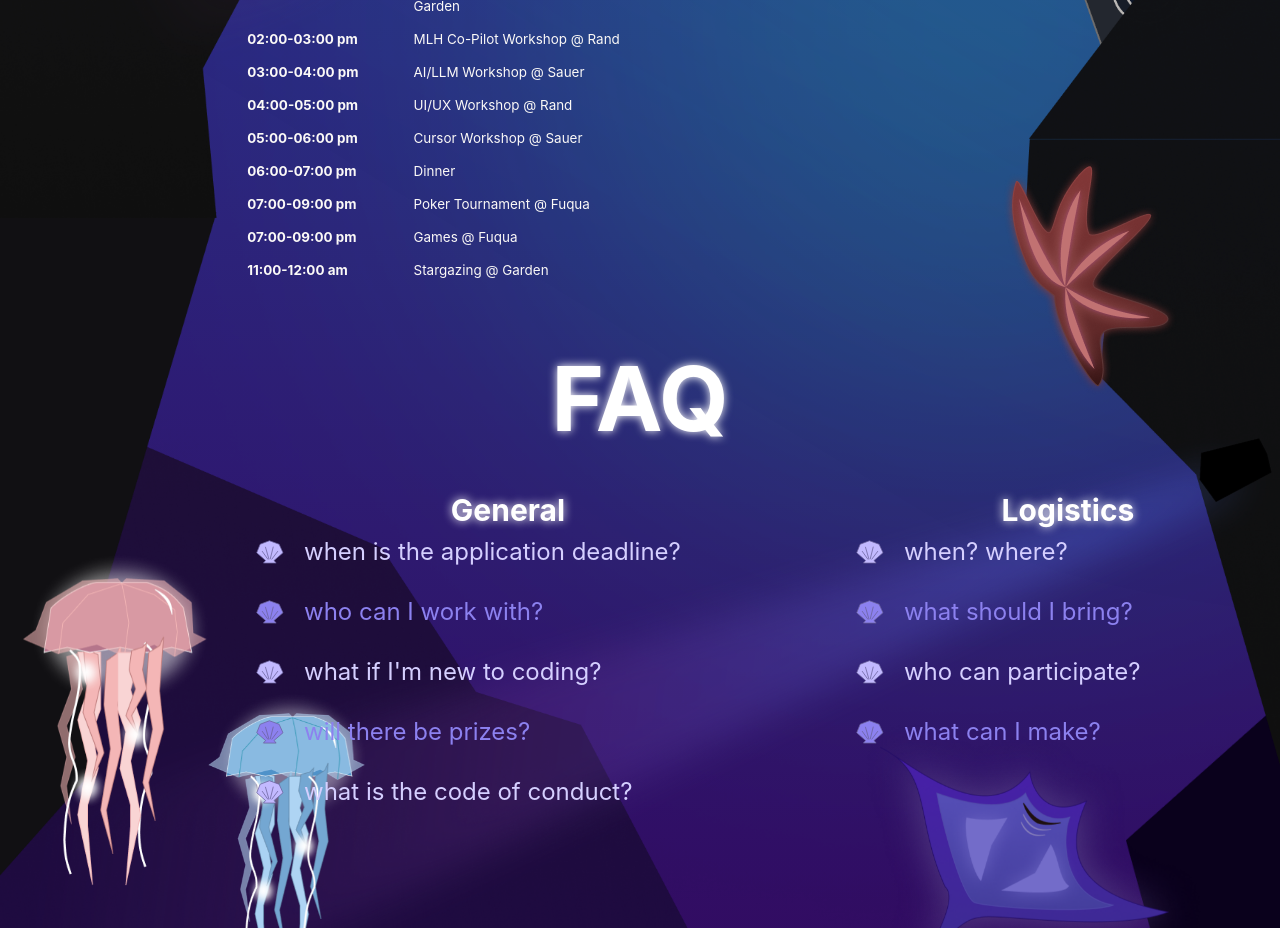
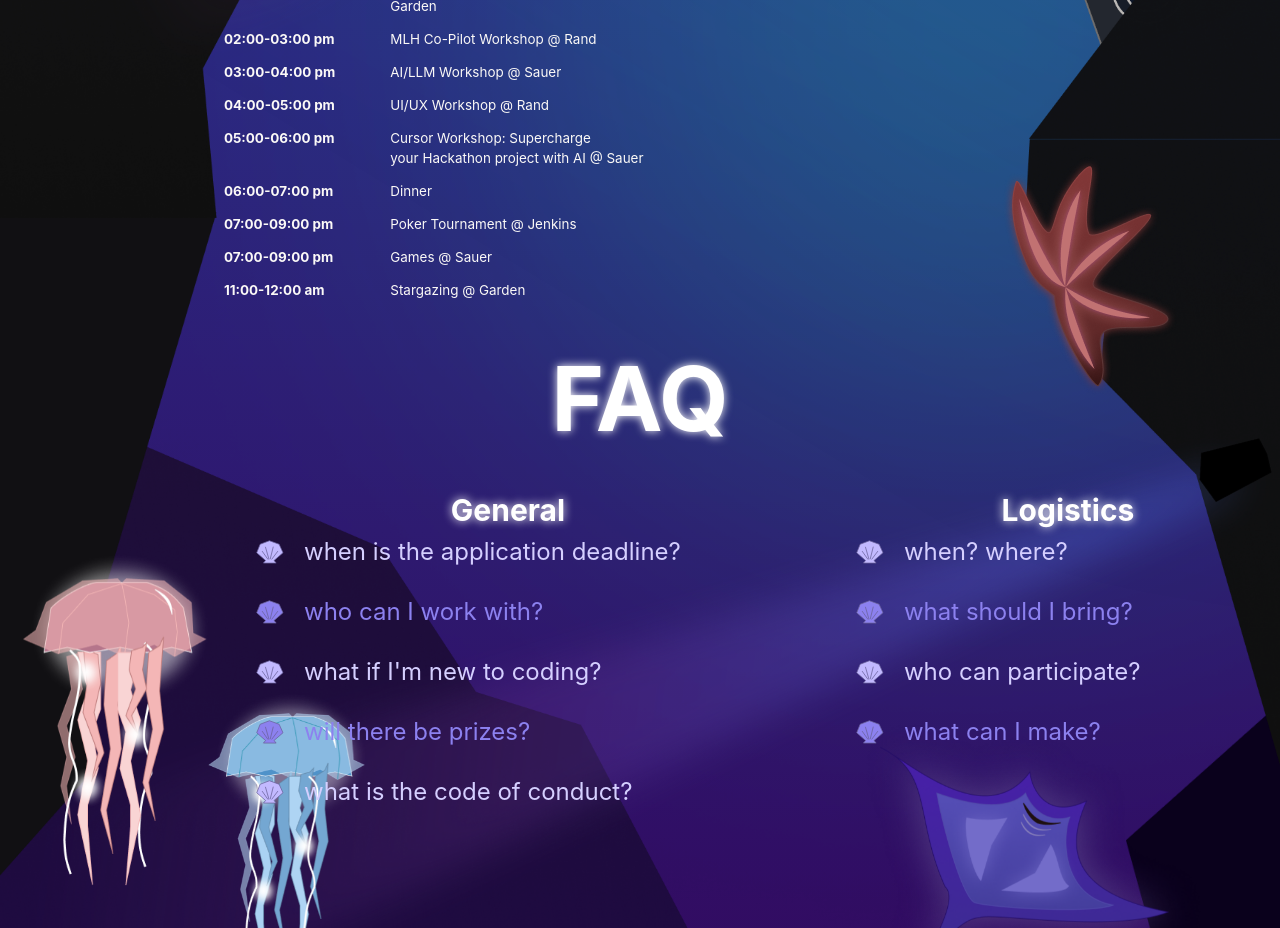
Before and after one commit to hack-duke/2025.hackduke.org, a React (Create React App) app: page / in a window 1280 px wide. Shown: the part 3540-4468 px from the top of the page. Built offline with nearby package versions, Linux system fonts and the light colour scheme; what tailwindcss-motion, taos would draw is missing.

Commit message:
feat: update names and locations

```diff
--- a/src/components/schedule.js
+++ b/src/components/schedule.js
@@ -46,10 +46,10 @@ export const Schedule = () => {
     { time: '02:00-03:00 pm', event: 'MLH Co-Pilot Workshop @ Rand'},
     { time: '03:00-04:00 pm', event: 'AI/LLM Workshop @ Sauer' },
     { time: '04:00-05:00 pm', event: 'UI/UX Workshop @ Rand' },
-    { time: '05:00-06:00 pm', event: 'Cursor Workshop @ Sauer' },
+    { time: '05:00-06:00 pm', event: 'Cursor Workshop: Supercharge your Hackathon project with AI @ Sauer' },
     { time: '06:00-07:00 pm', event: 'Dinner' },
-    { time: '07:00-09:00 pm', event: 'Poker Tournament @ Fuqua' },
-    { time: '07:00-09:00 pm', event: 'Games @ Fuqua' },
+    { time: '07:00-09:00 pm', event: 'Poker Tournament @ Jenkins' },
+    { time: '07:00-09:00 pm', event: 'Games @ Sauer' },
     { time: '11:00-12:00 am', event: 'Stargazing @ Garden' },
   ]
 
```
